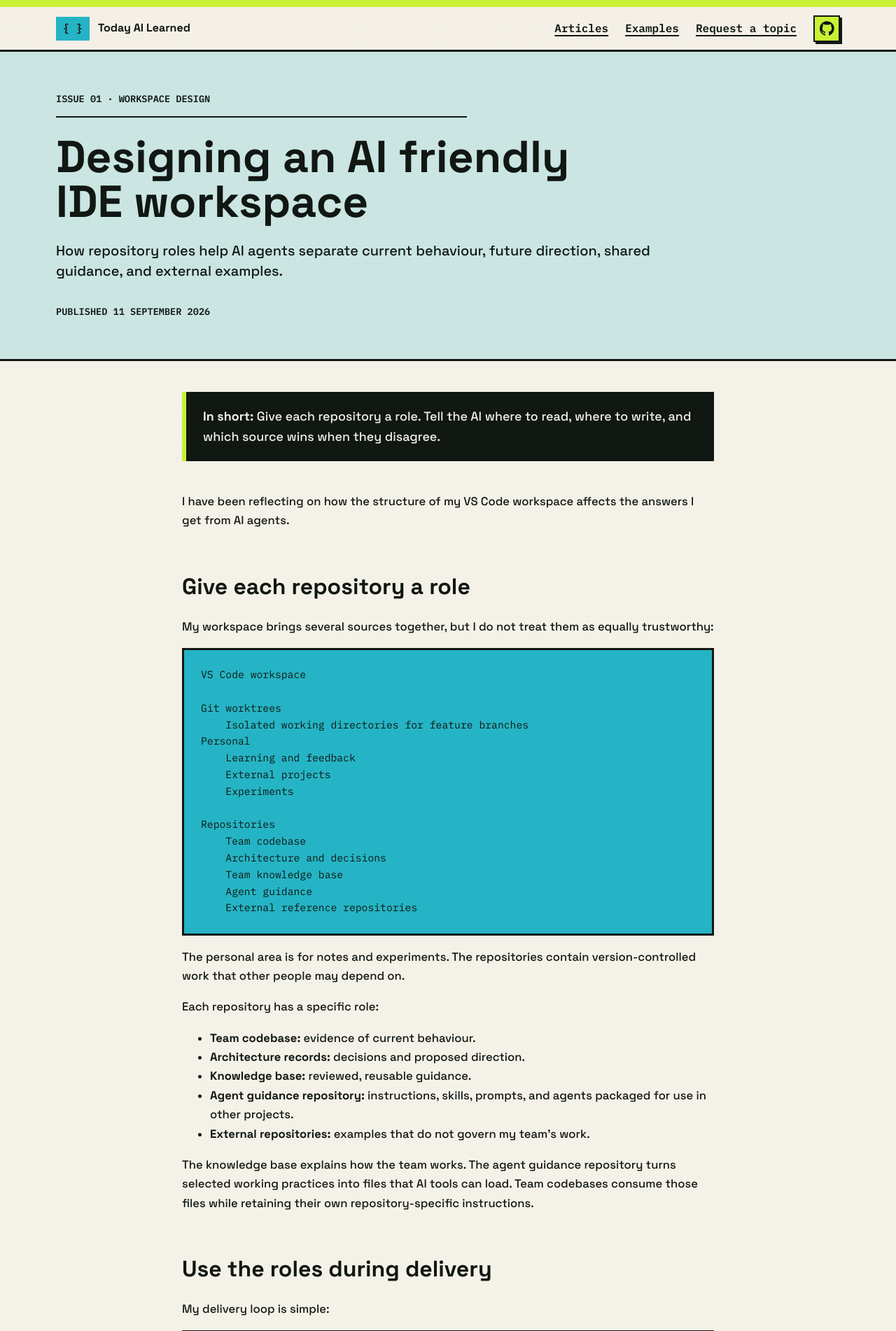
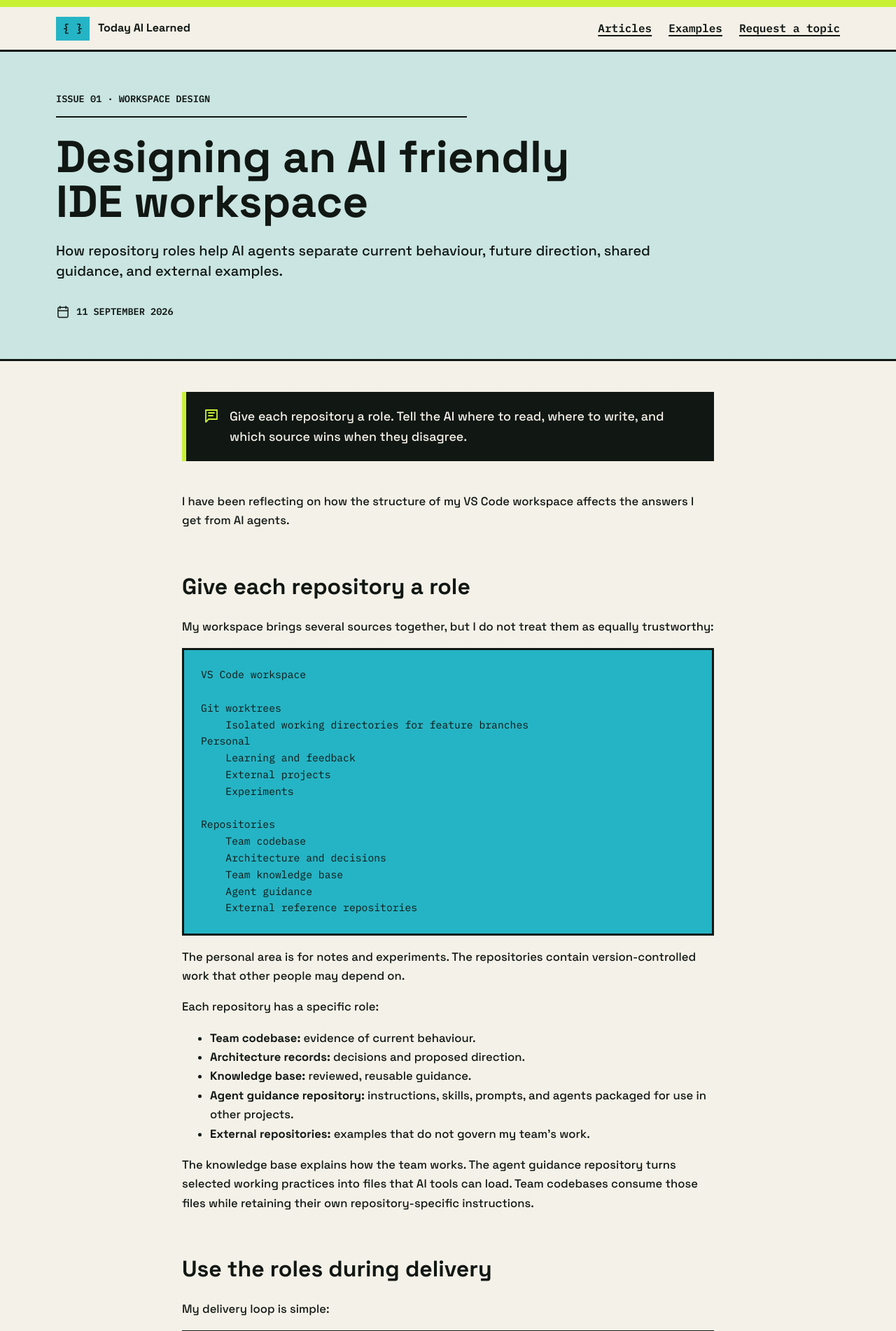
Before and after one commit to VEshelbyMTT/today-ai-learned, a Jekyll site: the page built from articles/2026/09/designing-your-ide.md, in a window 1280 px wide. Shown: the top 1902 px of the page at 70% size. Built offline with Jekyll 4.4.1, drawn with Linux system fonts in a browser that asks for light colours.

Commit message:
Put useful icons where readers need them
Move the GitHub button into the global footer and replace repeated article labels with accessible date and summary icons.

Co-authored-by: Copilot <223556219+Copilot@users.noreply.github.com>

```diff
--- a/_layouts/default.html
+++ b/_layouts/default.html
@@ -21,11 +21,6 @@
         <a href="{{ '/#articles' | relative_url }}">Articles</a>
         <a href="{{ '/#examples' | relative_url }}">Examples</a>
         <a href="{{ '/request/' | relative_url }}">Request a topic</a>
-        <a class="site-nav__github" href="https://github.com/VEshelbyMTT/today-ai-learned" target="_blank" rel="noopener noreferrer" aria-label="View Today AI Learned on GitHub" title="View source and examples on GitHub">
-          <svg viewBox="0 0 24 24" aria-hidden="true">
-            <path d="M12 .3a12 12 0 0 0-3.8 23.4c.6.1.8-.3.8-.6v-2.3c-3.3.7-4-1.4-4-1.4-.5-1.4-1.3-1.8-1.3-1.8-1.1-.7.1-.7.1-.7 1.2.1 1.8 1.2 1.8 1.2 1.1 1.8 2.8 1.3 3.5 1 .1-.8.4-1.3.8-1.6-2.7-.3-5.5-1.3-5.5-5.9 0-1.3.5-2.4 1.2-3.2-.1-.3-.5-1.5.1-3.2 0 0 1-.3 3.3 1.2a11.4 11.4 0 0 1 6 0c2.3-1.5 3.3-1.2 3.3-1.2.6 1.7.2 2.9.1 3.2.8.8 1.2 1.9 1.2 3.2 0 4.6-2.8 5.6-5.5 5.9.4.4.8 1.1.8 2.2v3.3c0 .4.2.7.8.6A12 12 0 0 0 12 .3Z"/>
-          </svg>
-        </a>
       </nav>
     </header>
 
@@ -35,6 +30,11 @@
 
     <footer class="site-footer">
       <p>Written by VE. Edited by AI. Edited again by VE. AI disagreed. VE called shotgun and won anyway.</p>
+      <a class="site-footer__github" href="https://github.com/VEshelbyMTT/today-ai-learned" target="_blank" rel="noopener noreferrer" aria-label="View Today AI Learned on GitHub" title="View source and examples on GitHub">
+        <svg viewBox="0 0 24 24" aria-hidden="true">
+          <path d="M12 .3a12 12 0 0 0-3.8 23.4c.6.1.8-.3.8-.6v-2.3c-3.3.7-4-1.4-4-1.4-.5-1.4-1.3-1.8-1.3-1.8-1.1-.7.1-.7.1-.7 1.2.1 1.8 1.2 1.8 1.2 1.1 1.8 2.8 1.3 3.5 1 .1-.8.4-1.3.8-1.6-2.7-.3-5.5-1.3-5.5-5.9 0-1.3.5-2.4 1.2-3.2-.1-.3-.5-1.5.1-3.2 0 0 1-.3 3.3 1.2a11.4 11.4 0 0 1 6 0c2.3-1.5 3.3-1.2 3.3-1.2.6 1.7.2 2.9.1 3.2.8.8 1.2 1.9 1.2 3.2 0 4.6-2.8 5.6-5.5 5.9.4.4.8 1.1.8 2.2v3.3c0 .4.2.7.8.6A12 12 0 0 0 12 .3Z"/>
+        </svg>
+      </a>
     </footer>
   </body>
 </html>
--- a/articles/2026/09/designing-your-ide.md
+++ b/articles/2026/09/designing-your-ide.md
@@ -9,11 +9,17 @@ permalink: /articles/designing-an-ai-friendly-ide-workspace/
         <p class="article-kicker">Issue 01 · Workspace design</p>
         <h1>Designing an AI friendly IDE workspace</h1>
         <p class="article-deck">How repository roles help AI agents separate current behaviour, future direction, shared guidance, and external examples.</p>
-        <p class="article-date">Published 11 September 2026</p>
+        <p class="article-date">
+          <svg viewBox="0 0 24 24" aria-hidden="true"><path d="M7 2v4M17 2v4M3.5 9.5h17M5.5 4h13a2 2 0 0 1 2 2v13a2 2 0 0 1-2 2h-13a2 2 0 0 1-2-2V6a2 2 0 0 1 2-2Z"/></svg>
+          <span><span class="visually-hidden">Published </span>11 September 2026</span>
+        </p>
     </div>
 </header>
 
-<p class="article-summary"><strong>In short:</strong> Give each repository a role. Tell the AI where to read, where to write, and which source wins when they disagree.</p>
+<p class="article-summary">
+  <svg viewBox="0 0 24 24" aria-hidden="true"><path d="M4 4h16v13H8l-4 4V4Z"/><path d="M8 8h8M8 12h6"/></svg>
+  <span><strong class="visually-hidden">In short: </strong>Give each repository a role. Tell the AI where to read, where to write, and which source wins when they disagree.</span>
+</p>
 
 I have been reflecting on how the structure of my VS Code workspace affects the answers I get from AI agents.
 
--- a/assets/css/style.css
+++ b/assets/css/style.css
@@ -38,6 +38,18 @@ a {
 a:focus-visible {
   outline: 4px solid var(--cyan);
   outline-offset: 4px;
+}
+
+.visually-hidden {
+  position: absolute;
+  width: 1px;
+  height: 1px;
+  padding: 0;
+  margin: -1px;
+  overflow: hidden;
+  clip: rect(0, 0, 0, 0);
+  white-space: nowrap;
+  border: 0;
 }
 
 .site-header,
@@ -85,9 +97,10 @@ a:focus-visible {
   font-weight: 600;
 }
 
-.site-nav__github {
+.site-footer__github {
   display: grid;
   place-items: center;
+  flex: 0 0 auto;
   width: 38px;
   height: 38px;
   border: 2px solid var(--ink);
@@ -97,12 +110,12 @@ a:focus-visible {
   transition: transform 120ms ease, box-shadow 120ms ease;
 }
 
-.site-nav__github:hover {
+.site-footer__github:hover {
   box-shadow: 1px 1px 0 var(--ink);
   transform: translate(2px, 2px);
 }
 
-.site-nav__github svg {
+.site-footer__github svg {
   width: 21px;
   height: 21px;
   fill: currentColor;
@@ -322,16 +335,44 @@ a:focus-visible {
 }
 
 .article-date {
+  display: flex;
+  align-items: center;
+  gap: 9px;
   margin-top: 8px;
 }
 
+.article-date svg {
+  width: 20px;
+  height: 20px;
+  fill: none;
+  stroke: currentColor;
+  stroke-width: 1.8;
+  stroke-linecap: round;
+  stroke-linejoin: round;
+}
+
 .prose .article-summary {
+  display: flex;
+  align-items: flex-start;
+  gap: 14px;
   margin-bottom: 44px;
   padding: 20px 24px;
   border-left: 6px solid var(--green);
   background: var(--ink);
   color: var(--paper);
   font-size: 1.12rem;
+}
+
+.article-summary svg {
+  flex: 0 0 auto;
+  width: 24px;
+  height: 24px;
+  margin-top: 2px;
+  fill: none;
+  stroke: var(--green);
+  stroke-width: 1.8;
+  stroke-linecap: round;
+  stroke-linejoin: round;
 }
 
 .prose blockquote {
```
Also changed, not shown: articles/2026/09/making-ai-my-implementation-minion.md (+8 -2 lines).
